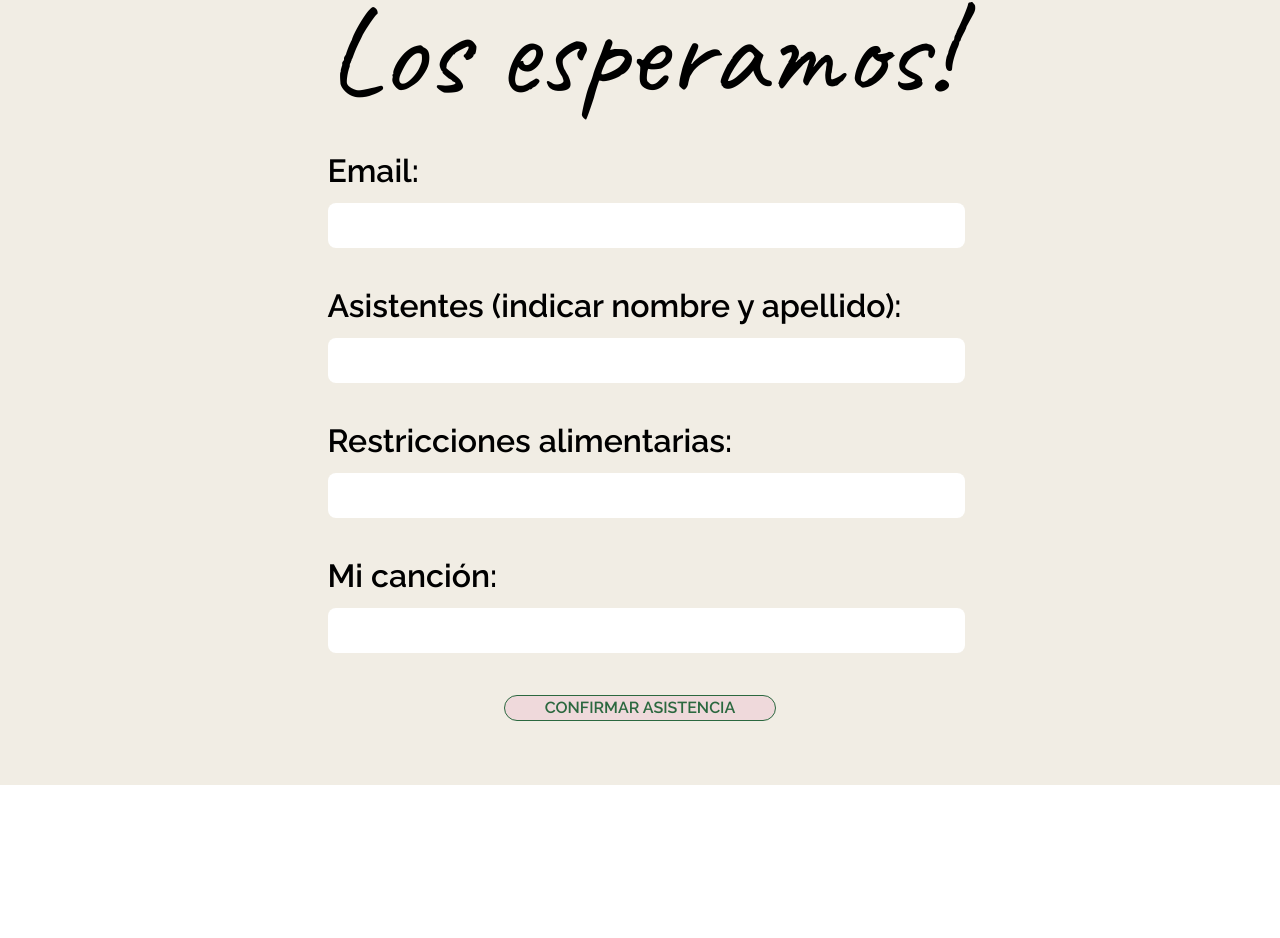
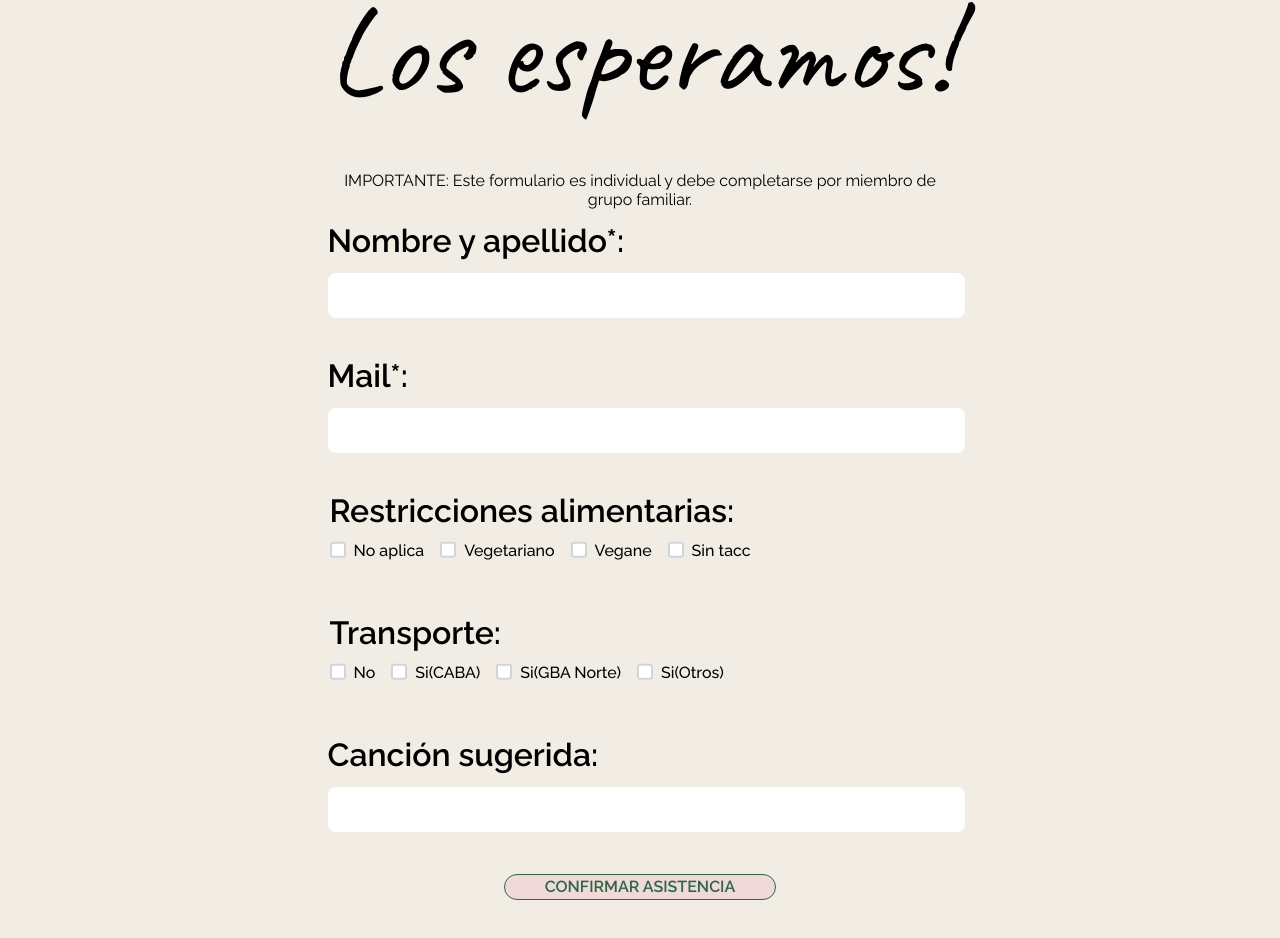
Before and after one commit to Javier-Rotelli/juana.ar, a React (Vite) app: page / in a window 1280 px wide. Shown: the part 6188-7126 px from the top of the page. Before the commit the page ends 6973 px from the top, so only its background shows below. Built offline with nearby package versions, Linux system fonts and the light colour scheme.

Commit message:
form actualizado. achico tipos. cambio alto minimo en desktop

```diff
--- a/src/App.css
+++ b/src/App.css
@@ -3,6 +3,7 @@
 
 body {
   margin: 0;
+  font-family: Raleway;
 }
 
 #root {
@@ -254,6 +255,9 @@ body {
     font-size: 124px;
     line-height: 100%;
     letter-spacing: 0%;
+    &.mobile {
+      display: none;
+    }
   }
 
   form {
@@ -262,7 +266,28 @@ body {
     flex-direction: column;
     align-items: flex-start;
 
-    label {
+    input[type="radio"] {
+      appearance: none;
+      background-color: #fff;
+      margin: 0;
+      font: inherit;
+      color: currentColor;
+      width: 1em;
+      height: 1em;
+      border: 0.15em solid #d1d5db;
+      border-radius: 20%;
+      transform: translateY(-0.075em);
+      display: grid;
+      place-content: center;
+
+      &:checked {
+        background-color: #2b683f;
+        border: 0.15em solid #2b683f;
+      }
+    }
+
+    label,
+    legend {
       font-family: Raleway;
       font-weight: 600;
       font-style: SemiBold;
@@ -270,6 +295,22 @@ body {
       line-height: 100%;
       letter-spacing: 0%;
       margin-bottom: 16px;
+    }
+
+    fieldset.radio-group {
+      border: none;
+      padding: 0;
+      display: flex;
+      flex-direction: row;
+      gap: 16px;
+      margin-bottom: 42px;
+      label {
+        display: grid;
+        grid-template-columns: 1em auto;
+        gap: 0.5em;
+        font-size: 16px;
+        font-weight: 500;
+      }
     }
 
     input {
@@ -397,7 +438,7 @@ h1 {
 
 @media screen and (min-width: 1300px) {
   .screen {
-    min-height: 1000px;
+    min-height: 857px;
   }
 }
 
@@ -571,16 +612,23 @@ h1 {
         text-align: center;
         margin: 0 20px;
         h1 {
+          font-family: "Caveat";
+          font-style: normal;
+          font-weight: 400;
+          font-size: 74px;
+          line-height: 93px;
+
           font-size: 74px;
           margin-bottom: 40px;
         }
         h2 {
           font-size: 24px;
           font-weight: 600;
+          line-height: 28px;
         }
         h3 {
           font-size: 20px;
-          font-weight: 400;
+          font-weight: 300;
         }
       }
       img {
@@ -598,16 +646,25 @@ h1 {
     .text {
       text-align: center;
       h1 {
-        font-size: 30vw;
+        font-family: "Caveat";
+        font-style: normal;
+        font-weight: 400;
+        font-size: 74px;
+        line-height: 93px;
       }
       h2 {
-        font-size: 8vw;
+        font-size: 24px;
+        font-weight: 600;
+        line-height: 28px;
       }
       h3 {
-        font-size: 7vw;
+        font-size: 24px;
+        font-weight: 400;
       }
       p {
-        font-size: 6vw;
+        font-weight: 300;
+        font-size: 24px;
+        line-height: 28px;
       }
     }
     img {
@@ -624,18 +681,44 @@ h1 {
       width: 100%;
       max-width: 300px;
     }
+    p.disclaimer {
+      font-size: 16px;
+      font-weight: normal;
+      text-align: left;
+      margin-block-end: 32px;
+    }
     h1 {
       font-size: 15vw;
+      margin-block-end: 44px;
+      &.desktop {
+        display: none;
+      }
+      &.mobile {
+        display: block;
+      }
     }
     form {
       width: 90%;
       max-width: 500px;
-      align-items: center;
+      align-items: flex-start;
 
+      label,
+      legend {
+        font-size: 20px;
+        font-weight: 500;
+      }
+
+      fieldset.radio-group {
+        flex-wrap: wrap;
+        label {
+          font-size: 16px;
+          font-weight: 300;
+        }
+      }
       input {
         width: 100%;
         max-width: 400px;
-        font-size: 24px;
+        font-size: 20px;
         margin-bottom: 28px;
       }
     }
--- a/src/SixthPage.jsx
+++ b/src/SixthPage.jsx
@@ -3,12 +3,8 @@ import Page from "./Page";
 import { useFormStatus } from "react-dom";
 
 const WEB_APP_URL =
-  "https://script.google.com/macros/s/AKfycbwK-7yZTR_eXrWYEU20Mgbg-M4l4R09lr8erR5uwFlUWRPq6EJZd8gWmDa_UrmMpd17KA/exec";
+  "https://script.google.com/macros/s/AKfycby7y1MZcv1WYyyHvPldjPmZL8i7I8ubXGve1hCtHSfLDHl_Uus97JAO79ppyUO3oJ2-JQ/exec";
 
-function Submit() {
-  const status = useFormStatus();
-  return <button disabled={status.pending}>Submit</button>;
-}
 
 function RSVPForm({ onSubmited }) {
   const [error, setError] = useState();
@@ -44,25 +40,12 @@ function RSVPForm({ onSubmited }) {
       onSubmit={handleSubmit}
       className="rsvp-form"
     >
-      <h1>Los esperamos!</h1>
+      <h1 className="title desktop">Los esperamos!</h1>
+      <p className="disclaimer">IMPORTANTE: Este formulario es individual y debe completarse por miembro de grupo familiar.</p>
       {error && <p className="error">{error}</p>}
-      <label htmlFor="Email">Email:</label>
+      <label htmlFor="nombre">Nombre y apellido*:</label>
       <input
-        name="Email"
-        type="email"
-        required
-        onInvalid={(e) => {
-          e.target.setCustomValidity("Por favor, ingresa un email válido.");
-        }}
-        onInput={(e) => {
-          e.target.setCustomValidity("");
-        }}
-      />
-      <label htmlFor="Asistentes">
-        Asistentes (indicar nombre y apellido):
-      </label>
-      <input
-        name="Asistentes"
+        name="nombre"
         type="text"
         required
         onInvalid={(e) => {
@@ -74,9 +57,57 @@ function RSVPForm({ onSubmited }) {
           e.target.setCustomValidity("");
         }}
       />
-      <label htmlFor="Restricciones">Restricciones alimentarias:</label>
-      <input name="Restricciones" type="text" />
-      <label htmlFor="cancion">Mi canción:</label>
+      <label htmlFor="mail">Mail*:</label>
+      <input
+        name="mail"
+        type="email"
+        required
+        onInvalid={(e) => {
+          e.target.setCustomValidity("Por favor, ingresa un email válido.");
+        }}
+        onInput={(e) => {
+          e.target.setCustomValidity("");
+        }}
+      />
+      <legend htmlFor="Restricciones">Restricciones alimentarias:</legend>
+      <fieldset className="radio-group">
+        <label>
+          <input type="radio" name="restricciones" value="no" />
+          No aplica
+        </label>
+        <label>
+          <input type="radio" name="restricciones" value="vegetariane" />
+          Vegetariano
+        </label>
+        <label>
+          <input type="radio" name="restricciones" value="vegane" />
+          Vegane
+        </label>
+        <label>
+          <input type="radio" name="restricciones" value="sin_tacc" />
+          Sin tacc
+        </label>
+      </fieldset>
+      <legend>Transporte:</legend>
+      <fieldset className="radio-group">
+        <label>
+          <input type="radio" name="transporte" value="no" />
+          No
+        </label>
+        <label>
+          <input type="radio" name="transporte" value="caba" />
+          Si(CABA)
+        </label>
+        <label>
+          <input type="radio" name="transporte" value="GBANorte" />
+          Si(GBA Norte)
+        </label>
+        <label>
+          <input type="radio" name="transporte" value="otros" />
+          Si(Otros)
+        </label>
+      </fieldset>
+      <label htmlFor="cancion">Canción sugerida:</label>
       <input name="cancion" type="text" />
       <button disabled={pending} type="submit">
         {!pending ? "CONFIRMAR ASISTENCIA" : "ENVIANDO..."}
@@ -90,6 +121,7 @@ function SixthPage() {
 
   return (
     <Page className="sixth-page">
+      <h1 className="title mobile">Los esperamos!</h1>
       <img src="Image 4.png" />
       {!submitted ? (
         <RSVPForm onSubmited={setSubmitted} />
```
